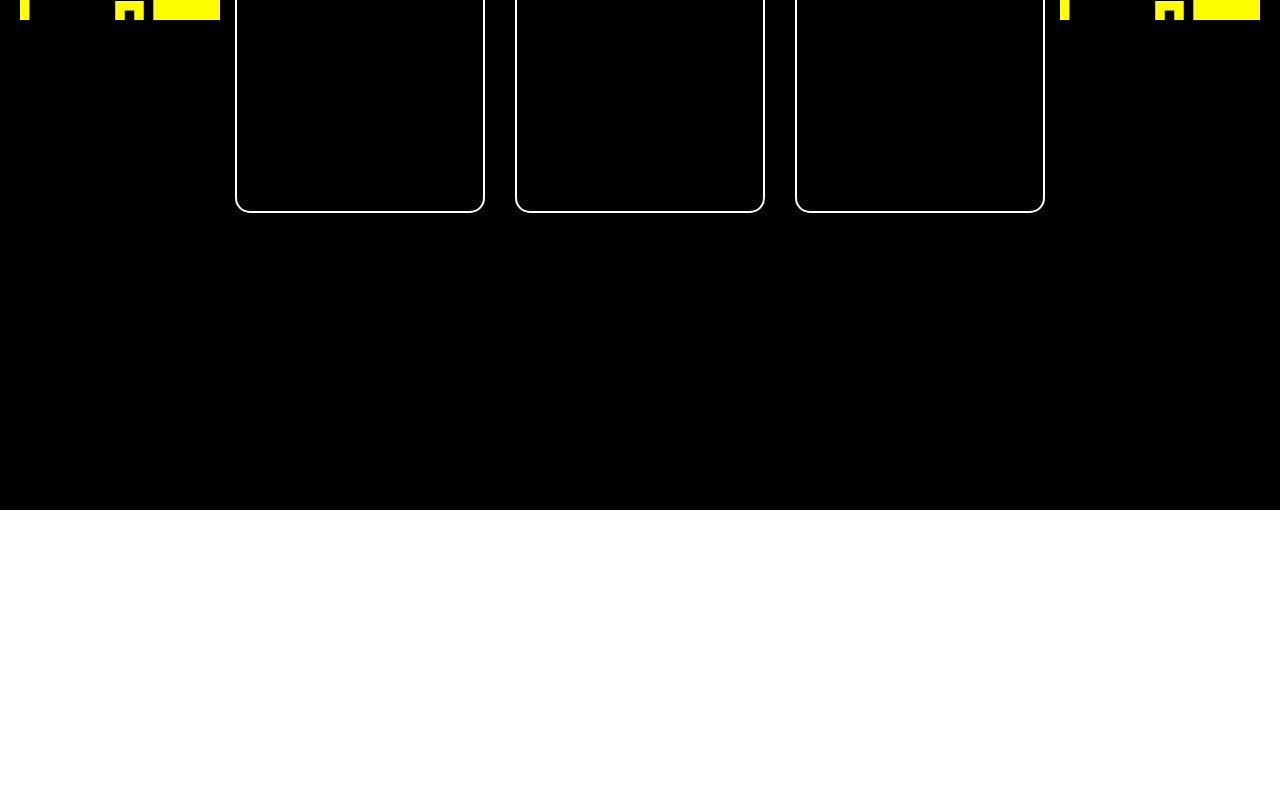
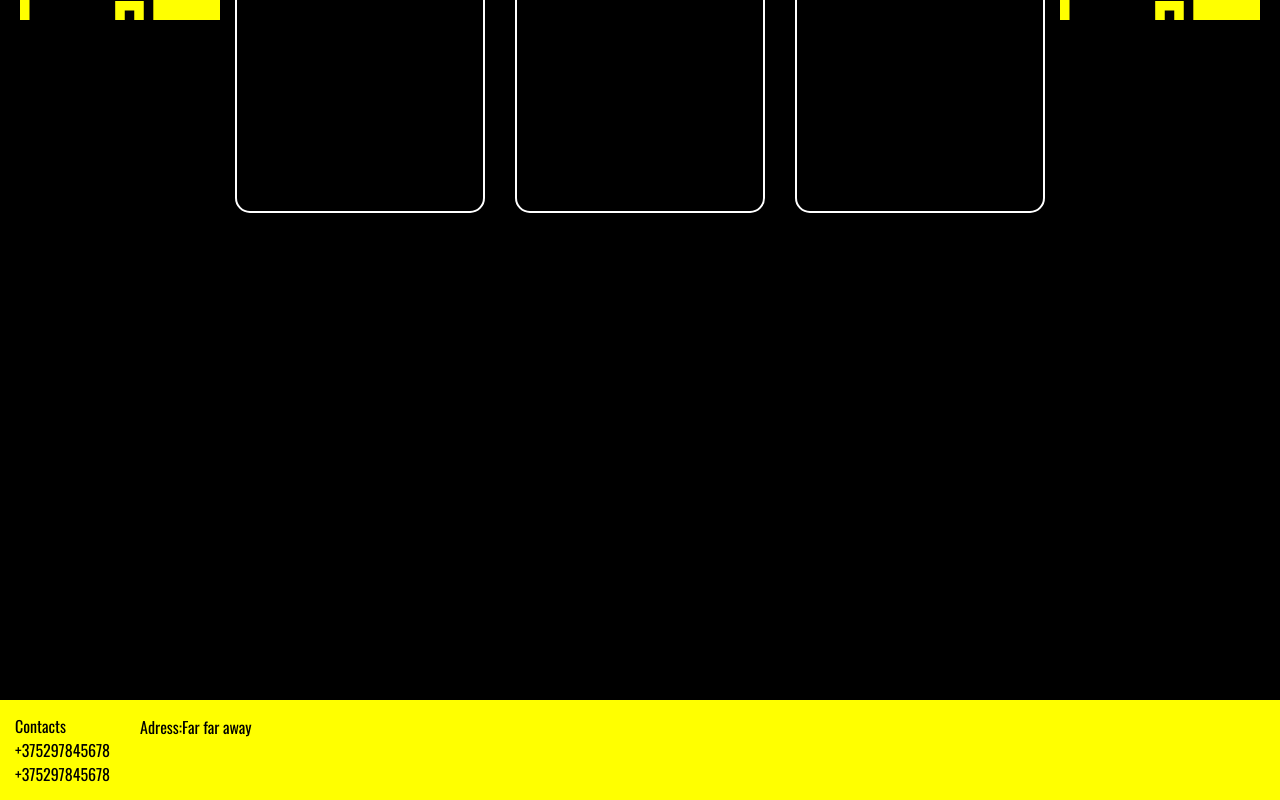
Before and after one commit to StarkDed/game_club_vue, a Vue app: page / in a window 1280 px wide. Shown: the part 290-1090 px from the top of the page. Before the commit the page ends 800 px from the top, so only its background shows below. Built offline with nearby package versions, Linux system fonts and the light colour scheme; a web font is replaced by a local one.

Commit message:
created footer,changed height in HomePage

```diff
--- a/src/App.vue
+++ b/src/App.vue
@@ -2,12 +2,14 @@
   <div class="app">
     <Header></Header>
     <router-view></router-view>
+    <Footer></Footer>
   </div>
 </template>
 
 <script setup>
 import Header from "@/components/Header.vue";
 import HomePage from "@/components/HomePage.vue";
+import Footer from "@/components/Footer.vue";
 </script>
 
 <style >
--- /dev/null
+++ b/src/components/Footer.vue
@@ -0,0 +1,40 @@
+<template>
+  <footer>
+    <div class="contacts">
+      <span>Contacts</span>
+      <ul>
+        <li>+375297845678</li>
+        <li>+375297845678</li>
+      </ul>
+    </div>
+    <div class="adress">
+      <p>Adress:Far far away</p>
+    </div>
+  </footer>
+</template>
+
+<script setup>
+</script>
+
+<style scoped>
+footer {
+  background: yellow;
+  height: 100px;
+  width: 100%;
+  margin-top: 100px;
+  display: flex;
+  align-items: center;
+  padding: 15px;
+  gap: 30px;
+
+  font-family: "Oswald", sans-serif;
+  font-optical-sizing: auto;
+  font-style: normal;
+}
+.contacts ul {
+  list-style: none;
+}
+.adress {
+  align-self: flex-start;
+}
+</style>
--- a/src/components/HomePage.vue
+++ b/src/components/HomePage.vue
@@ -40,6 +40,7 @@
 <style scoped>
 .homePage {
   width: 100%;
+  min-height: 100vh;
   font-family: "Oswald", sans-serif;
   font-optical-sizing: auto;
   font-weight: 300;
```
